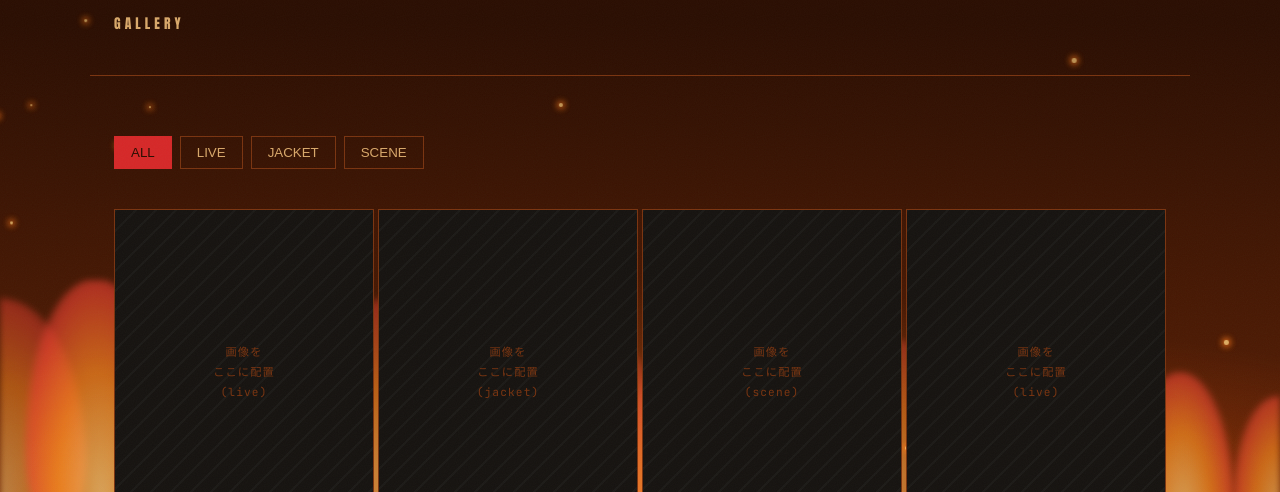
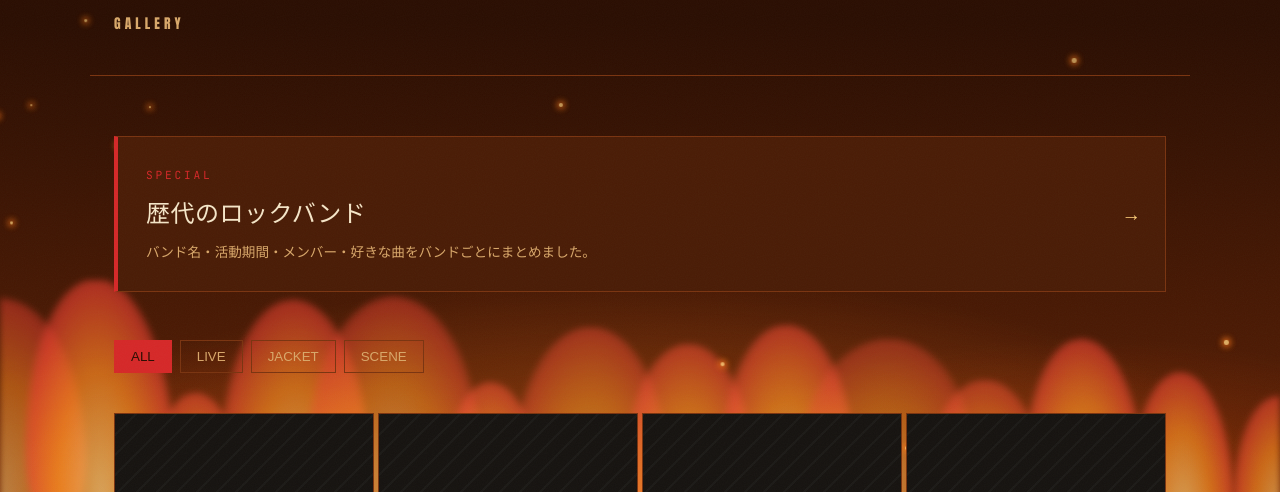
Before and after one commit to Azaleacreativeroom888/fan-rock, a plain HTML site: page gallery.html in a window 1280 px wide. Shown: the part 300-792 px from the top of the page. Drawn offline with Linux system fonts and the light colour scheme; a web font is replaced by a local one.

Commit message:
Update gallery.html

```diff
--- a/gallery.html
+++ b/gallery.html
@@ -165,6 +165,42 @@
 
   main{position:relative;z-index:1;max-width:1100px;margin:0 auto;padding:60px 24px 120px;}
 
+  .special-link{
+    display:flex;align-items:center;gap:24px;
+    padding:28px 28px;
+    margin-bottom:48px;
+    background:var(--panel);
+    border:1px solid var(--panel-line);
+    border-left:4px solid var(--red);
+    transition:background 0.25s, transform 0.25s, border-color 0.25s;
+  }
+  .special-link:hover{
+    background:var(--bg-mid);
+    border-color:var(--ember);
+    transform:translateX(4px);
+  }
+  .special-tag{
+    font-family:'JetBrains Mono',monospace;
+    font-size:0.7rem;letter-spacing:0.25em;
+    color:var(--red);
+    margin-bottom:6px;
+  }
+  .special-body{flex:1;}
+  .special-title{
+    font-family:'Shippori Antique B1', sans-serif;
+    font-size:1.5rem;letter-spacing:0.02em;
+  }
+  .special-desc{
+    color:var(--paper-dim);
+    font-size:0.85rem;margin-top:4px;
+  }
+  .special-arrow{
+    font-family:'JetBrains Mono',monospace;
+    font-size:1.2rem;color:var(--ember-light);
+    transition:transform 0.25s;
+  }
+  .special-link:hover .special-arrow{transform:translateX(6px);}
+
   .filter-tabs{
     display:flex;gap:8px;flex-wrap:wrap;
     margin-bottom:40px;
@@ -309,6 +345,15 @@
 </div>
 
 <main>
+  <a class="special-link" href="report1.html">
+    <div class="special-body">
+      <p class="special-tag">SPECIAL</p>
+      <p class="special-title">歴代のロックバンド</p>
+      <p class="special-desc">バンド名・活動期間・メンバー・好きな曲をバンドごとにまとめました。</p>
+    </div>
+    <span class="special-arrow">→</span>
+  </a>
+
   <div class="filter-tabs">
     <button class="active" data-filter="all">ALL</button>
     <button data-filter="live">LIVE</button>
```
